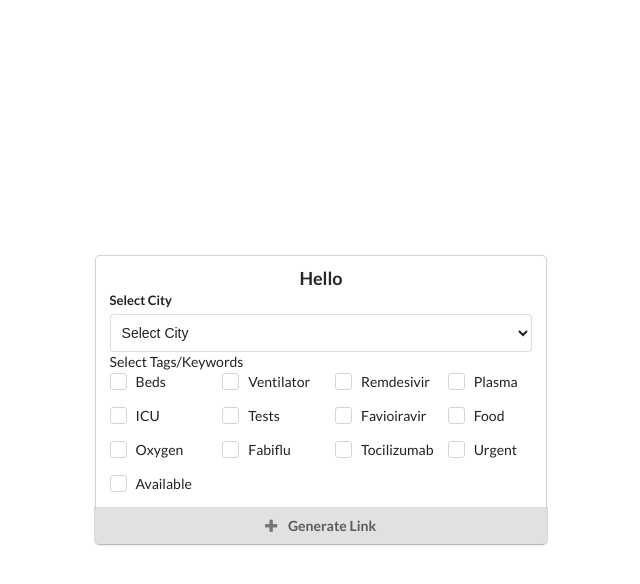
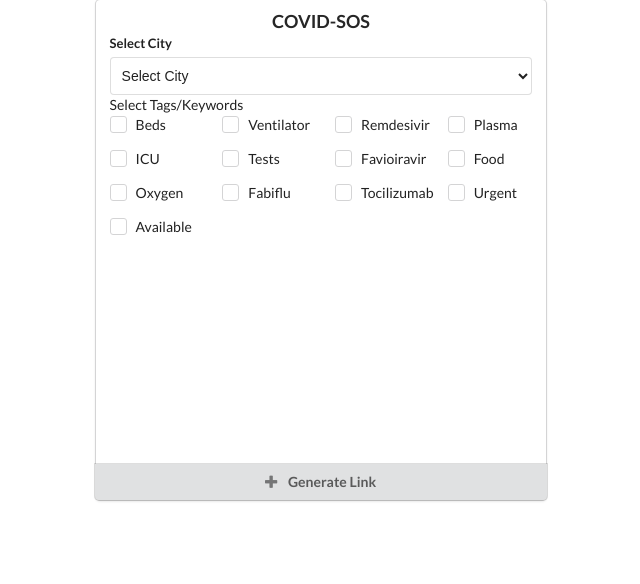
Before and after one commit to ayushbahuguna/covsos, a website: page index.html in a window 1280 px wide. Shown: the whole page, without its empty margins (319-959 px from the left). Drawn offline with nearby package versions, Linux system fonts and the light colour scheme.

Commit message:
Modified page layout

```diff
--- a/index.html
+++ b/index.html
@@ -10,7 +10,7 @@
     <div class="ui container main_container">
       <div class="ui card main_card">
         <div class="content">
-          <div class="center aligned header">Hello</div>
+          <div class="center aligned header">COVID-SOS</div>
 <!--select city-->
           <div class="ui form">
             <div class="field">
--- a/main.css
+++ b/main.css
@@ -14,7 +14,9 @@ body{
 
 .main_card{
   width: 40% !important;
-  margin: auto !important;
+  height: 500px;
+  margin-left: auto !important;
+  margin-right: auto !important;
 }
 
 .checkbox{
--- a/main.js
+++ b/main.js
@@ -17,8 +17,7 @@ function getCheckedTags(){
 function generateLink(){
   const base = "https://twitter.com/search"
   const params = new URLSearchParams();
-  const checkedTagsArray = getCheckedTags().toString().split(",").join(" ");
-  const query = [getSelectedCity(),checkedTagsArray];
+  const query = [getSelectedCity(),getCheckedTags().toString()];
   params.set("q", query);
   params.set("f", "live");
   const link = `${base}?${params.toString()}`;
```
